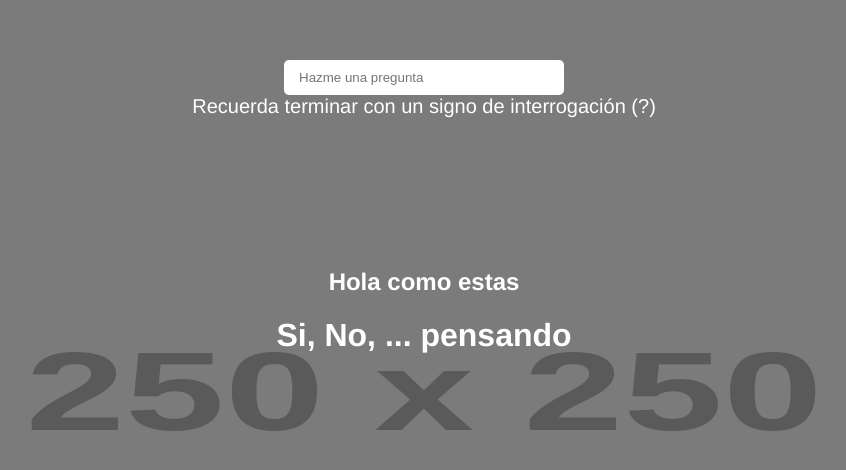
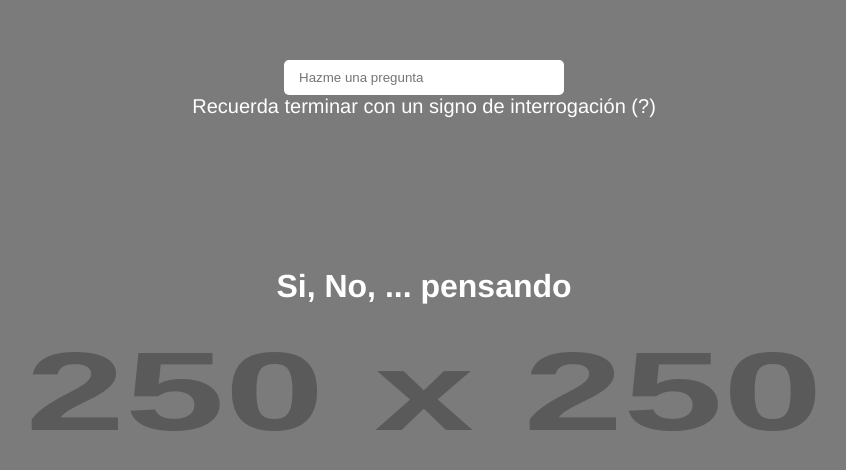
Before and after one commit to Daniel151505/indecision-app, a Vue app: page / in a window 1280 px wide. Shown: the top 470 px of the page, without its empty margins (216-1062 px from the left). Built offline with nearby package versions, Linux system fonts and the light colour scheme.

Commit message:
Watch - Observando cambios en una propiedad reactiva

```diff
--- a/src/components/Indecision.vue
+++ b/src/components/Indecision.vue
@@ -3,7 +3,10 @@
     <div class="bg-dark"></div>
 
     <div class="indecision-container">
-        <input type="text" placeholder="Hazme una pregunta"/>
+        <input
+          v-model="question"
+          type="text"
+          placeholder="Hazme una pregunta" />
         <p>Recuerda terminar con un signo de interrogación (?)</p>
 
         <div>
@@ -19,7 +22,12 @@
 export default {
     data() {
         return {
-            question: 'Hola como estas'
+            question: null
+        }
+    },
+    watch: {
+        question( value, oldValue) {
+            if ( !value.includes('?') ) return
         }
     }
 
```
